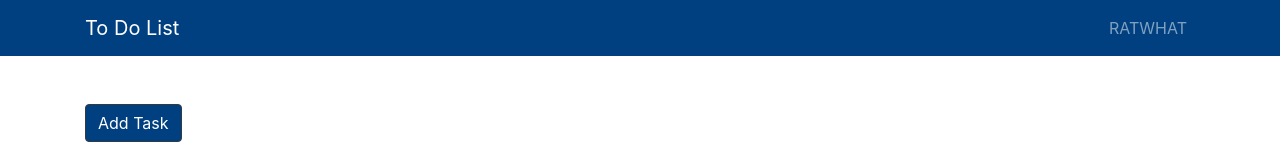
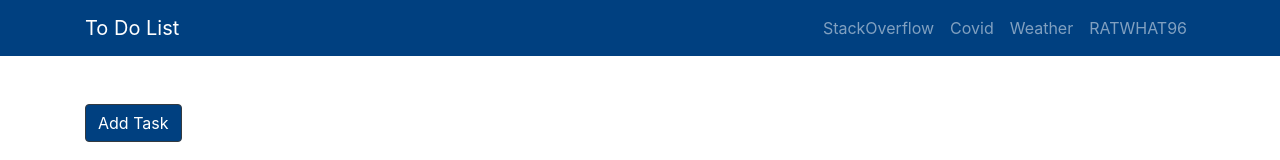
Before and after one commit to RATWHAT96/MERN-To-Do-List, a React (Create React App) app in the folder client/: page / in a window 1280 px wide. Shown: the top 160 px of the page. Built offline with nearby package versions, Linux system fonts and the light colour scheme; no server answers.

Commit message:
Added nav items to nav bar

```diff
--- a/client/src/components/AppNavBar.js
+++ b/client/src/components/AppNavBar.js
@@ -30,7 +30,16 @@ class AppNavbar extends Component {
                     <Collapse isOpen={this.state.isOpen} navbar>
                         <Nav className="ml-auto" navbar>
                             <NavItem>
-                                <NavLink href="/">RATWHAT</NavLink>
+                                <NavLink href="https://stackoverflow.com/users/11450660/rahul-ratwatte">StackOverflow</NavLink>
+                            </NavItem>
+                            <NavItem>
+                                <NavLink href="https://coronavirus.data.gov.uk/">Covid</NavLink>
+                            </NavItem>
+                            <NavItem>
+                                <NavLink href="https://www.bbc.co.uk/weather/2656173">Weather</NavLink>
+                            </NavItem>
+                            <NavItem>
+                                <NavLink href="https://github.com/RATWHAT96">RATWHAT96</NavLink>
                             </NavItem>
                         </Nav>
                     </Collapse>
```
